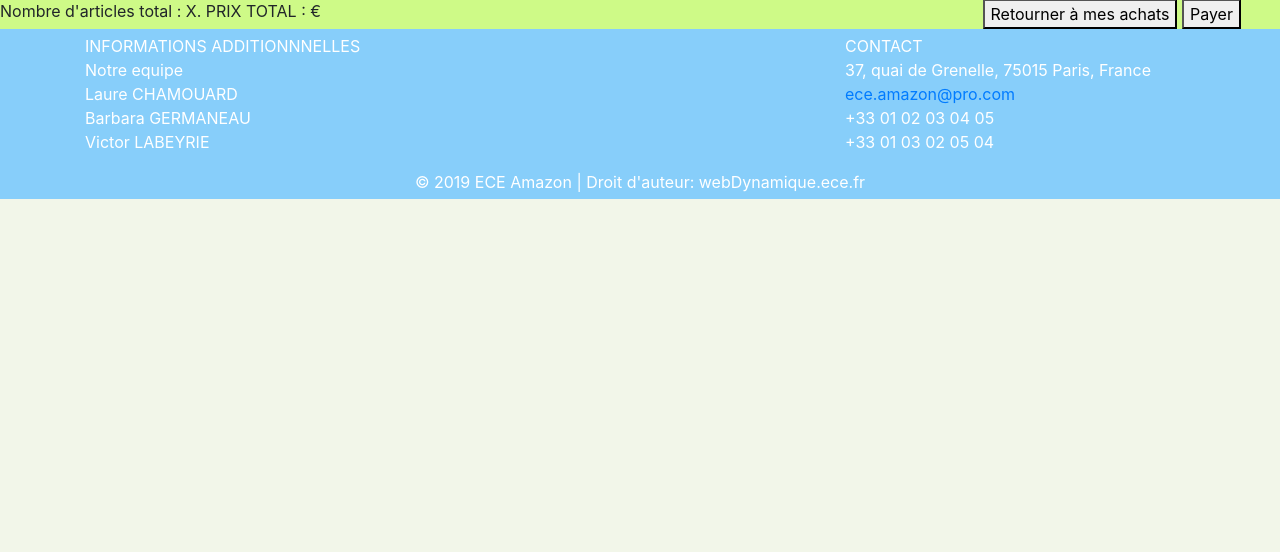
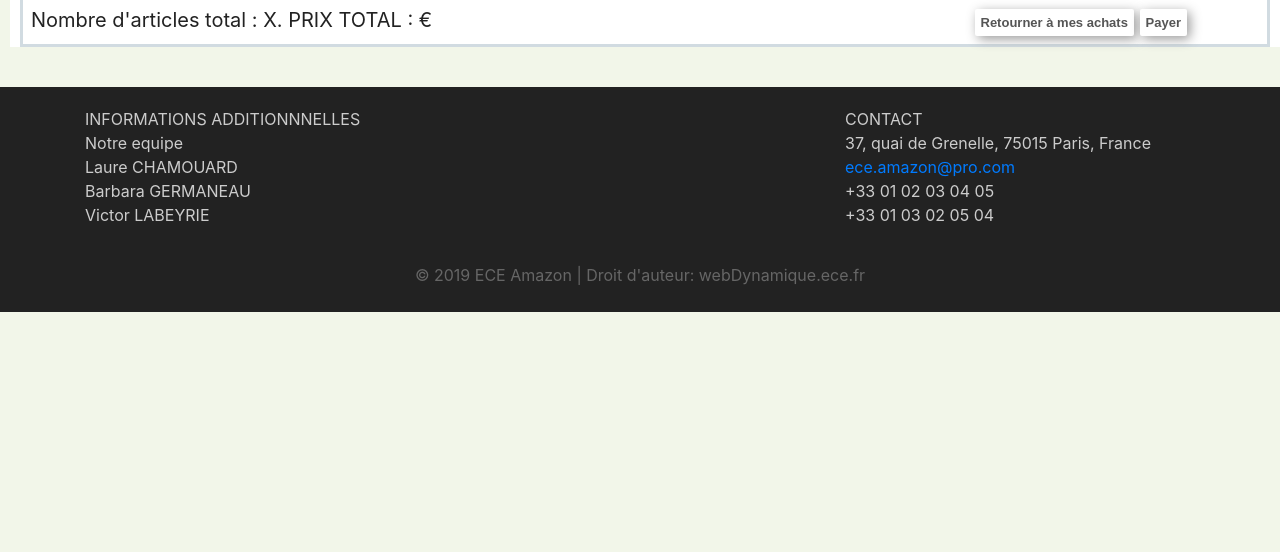
Before and after one commit to lorchm/ece_amazon, a PHP site: page /panier.php in a window 1280 px wide. Shown: the part 189-741 px from the top of the page. Run offline with PHP 8.4, Linux system fonts and the light colour scheme.

Commit message:
modif style

```diff
--- a/styles.css
+++ b/styles.css
@@ -8,12 +8,13 @@ body{
 /*--- Navigation bar ---*/
 
 .navbar {
-  background : #87CEFA;
+  background : #30285B;
 }
 
 .nav-link, .navbar-brand {
   color : #fff;
   cursor : pointer;
+  margin-left: 20px;
 }
 
 .nav-link {
@@ -26,7 +27,7 @@ body{
 
 .navbar-collapse {
   justify-content : center;
-  font-size: 30px;
+  font-size: 25px;
 }
 
 .header {
@@ -151,43 +152,134 @@ h1 {
  background-color: #ffff00;
 }
 
-/*Style page des différentes catégories*/
+/****************Style pour titre en-tête des page***************************/
 .description {
  text-align: center;
  color: #87cefa;
  background-color: #ffff;
  padding: 5px;
-
-}
+ }
 .description h1 {
  color: #87cefa;
  background-color: #fff;
 }
+/*********************Style pour les différentes pages***************************/
+.page-livres {background-color: #fff; }
+.page-musique {background-color: #fff; }
+.page-vetement {background-color: #fff; }
+.page-sport {background-color: #fff; }
+.page-venteflash {
+  background-color: #fff;
+  margin-left: 10px;}
 
-.page-livres {background-color: #CEFA87; }
-.page-musique {background-color: #CEFA87; }
-.page-vetement {background-color: #CEFA87; }
-.page-sport {background-color: #CEFA87; }
-.page-venteflash {background-color: #CEFA87;}
-
+/**********************VENTES FLASH*****************************/
 /*style pour les produits (les cadres)*/
-.thumbnail{
-  margin-left: 10px;
-  width: 330px;
-  height: 300px;
-  border: double;
+.cadre-prod-venteflash{
+  padding: 5px;
+  width : 300px;
+  height: 400px;
+  border: solid;
+  color: #D1DBE1;
+  /*effet d'ombre autour du cadre du produit*/
+  -webkit-box-shadow: 1px 1px 4px rgba(0, 0, 0, 0.4);
+  -moz-box-shadow: 1px 1px 4px rgba(0, 0, 0, 0.4);
+  box-shadow: 1px 1px 4px rgba(0, 0, 0, 0.4);
 }
-.property{
-  padding-right: 30px;
-  padding-top: 10px;
+/*prix et reference commun pour tout le monde*/
+.prix{
+  text-align: center;
+  color: red;
+  font-weight: bold;
+}
+.reference{
+  color: grey;
+  text-align: center;
+  font-size: 10px;
+  font-style: italic;
+}
+/*description pour livres, vetements et sport et loisirs (pas vraiment besoin pour musique)*/
+.description-prod{
+  color: grey;
+  font-size: 14px;
+  text-align: center;
+  padding: 5px;
+}
+.caracteristic{
+  color: grey;
+  font-size: 14px;
+  text-align: center;
+  padding: 5px;
 }
 
-.cadre1{
+/*pour les div qui contiennent les 4 best sellers de sa propre catégorie*/
+.best-livres{
   margin-top: 10px;
-  width: 150px;
-  float: left;
 }
-.cadre2{
-  width: 170px;
-  float: right;
+.best-musique{
+  margin-top: 40px;
 }
+.best-vetement{
+  margin-top: 40px;
+}
+.best-sport{
+  margin-top: 40px;
+}
+/*h6 pour la description des produit : nom, auteur, blabla*/
+h6{
+  color: #87cefa;
+  text-align: center;
+}
+
+/***********************Page Livres/Musique/Vetement/Sport... ************************/
+
+
+
+/**************************Pied de page******************************************/
+.page-footer {
+  margin-top: 40px;
+ background-color: #222;
+ color: #ccc;
+ padding: 20px 0 5px;
+}
+.footer-copyright {
+ color: #666;
+ padding: 20px 0;
+}
+
+/**************************PAGE PANIER******************************************/
+.total {
+  float : bottom;
+  text-align: left;
+  border : solid;
+  border-color : #D1DBE1;
+  color: #222;
+  font-size : 20px;
+  margin: 10px;
+  padding: 8px;
+}
+
+.btt {
+    border:none;
+    padding:6px;
+    border-radius:2px;
+    box-shadow:3px 3px 12px #999;
+    background:#fff;
+    font:bold 13px Arial;
+    color:#555;
+}
+
+.btt:hover {
+  border:none;
+  padding:6px;
+  border-radius:2px;
+  box-shadow:3px 3px 12px #999;
+  background:#fff;
+  font:bold 13px Arial;
+  color:#555;
+  cursor : pointer;
+}
+
+/********************************PAGE VENDRE*************************************/
+.profil {
+  float : right;
+}
```
